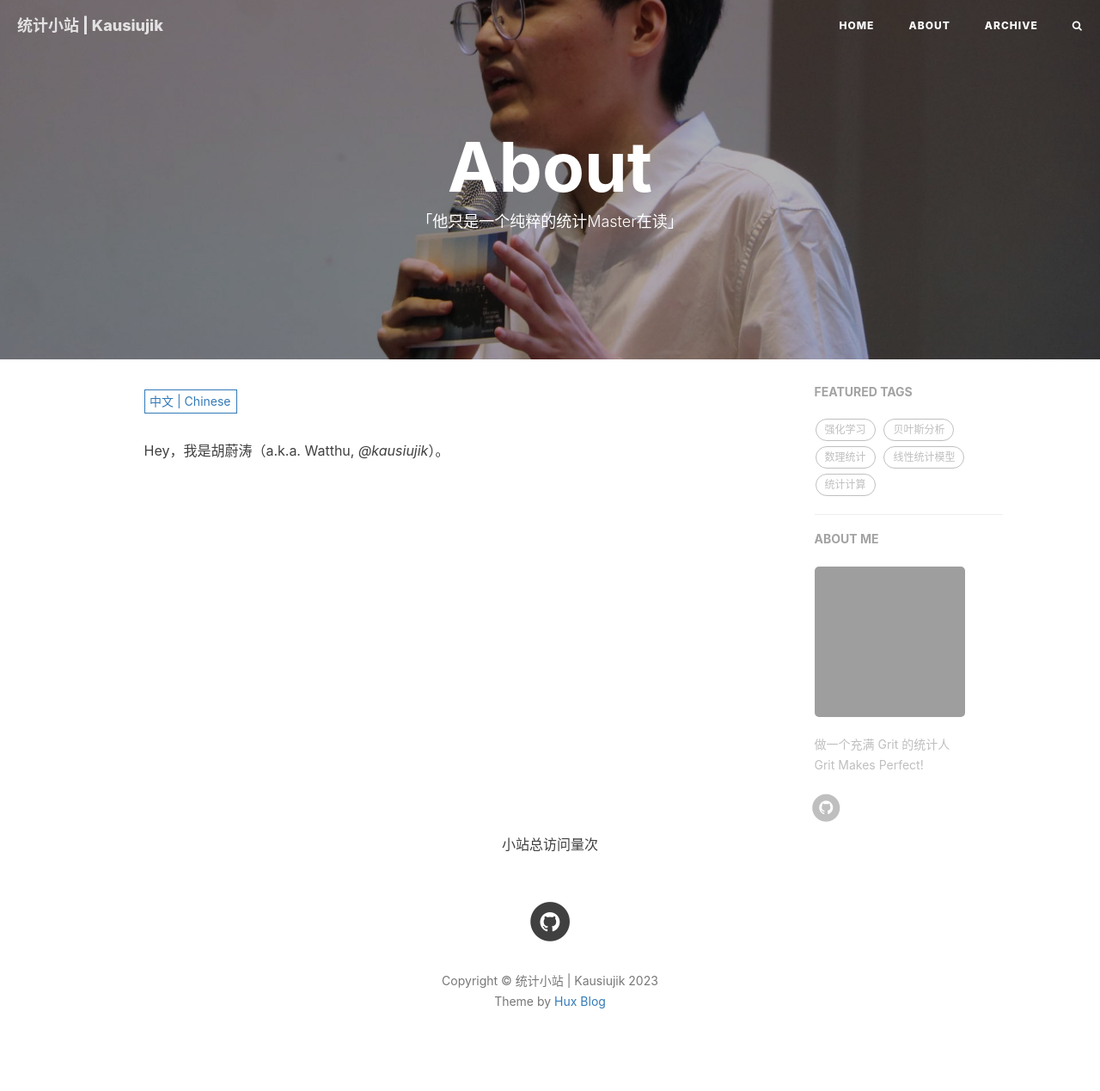
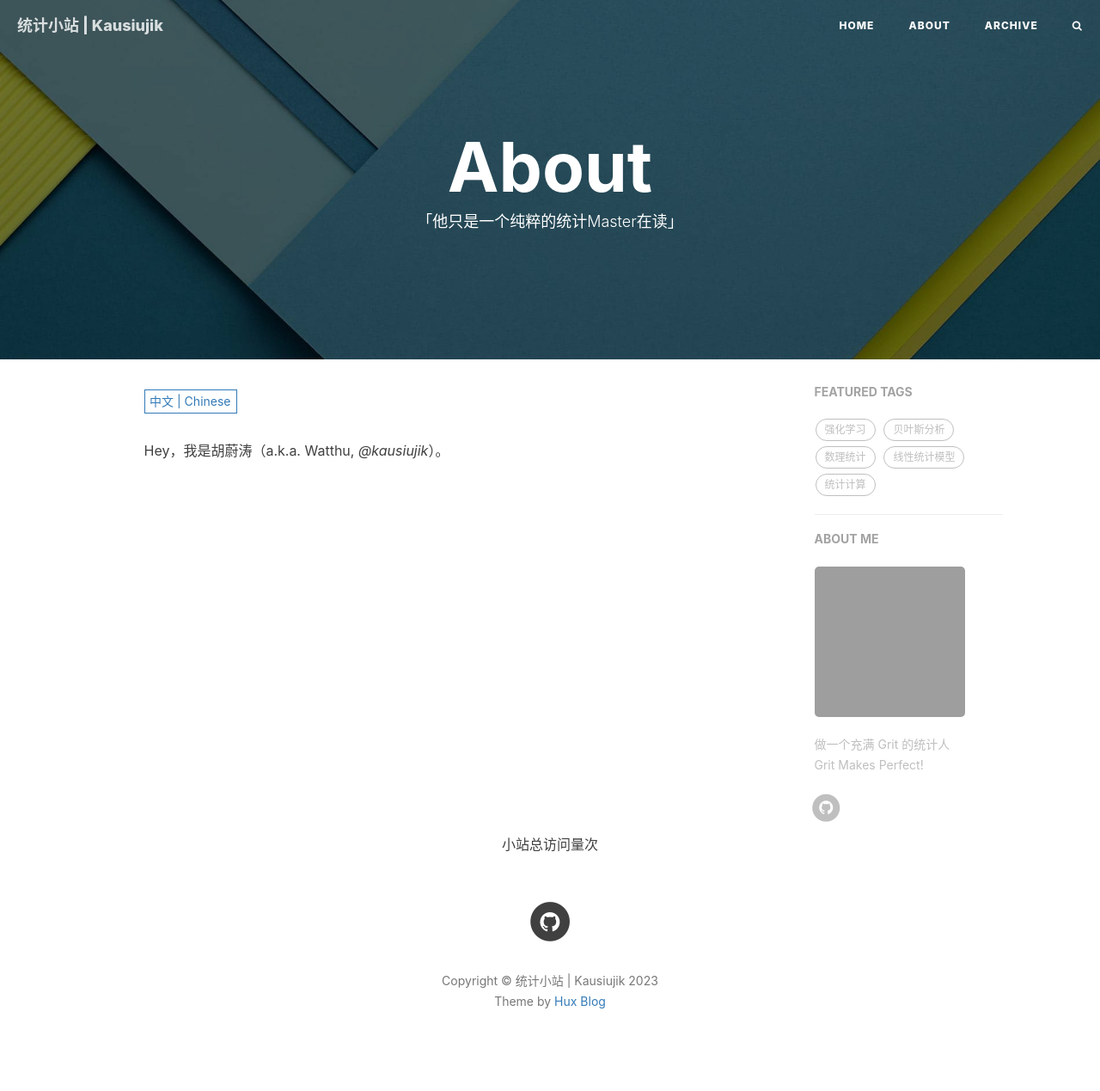
Before and after one commit to kausiujik/kausiujik.github.io, a Jekyll site: the page built from about.html, in a window 1280 px wide. Shown: the whole page at 86% size. Built offline with Jekyll 4.4.1, drawn with Linux system fonts in a browser that asks for light colours; nearby versions of some CDN libraries; comment, search, counter and statistics services are not loaded; grey boxes are pictures that could not be loaded.

Commit message:
Update about.html

```diff
--- a/about.html
+++ b/about.html
@@ -2,7 +2,7 @@
 layout: page
 title: "About"
 description: "「他只是一个纯粹的统计Master在读」"
-header-img: "img/bg-me-2022.jpg"
+header-img: "img/bg-material.jpg"
 header-mask: 0.3
 multilingual: true
 ---
```
